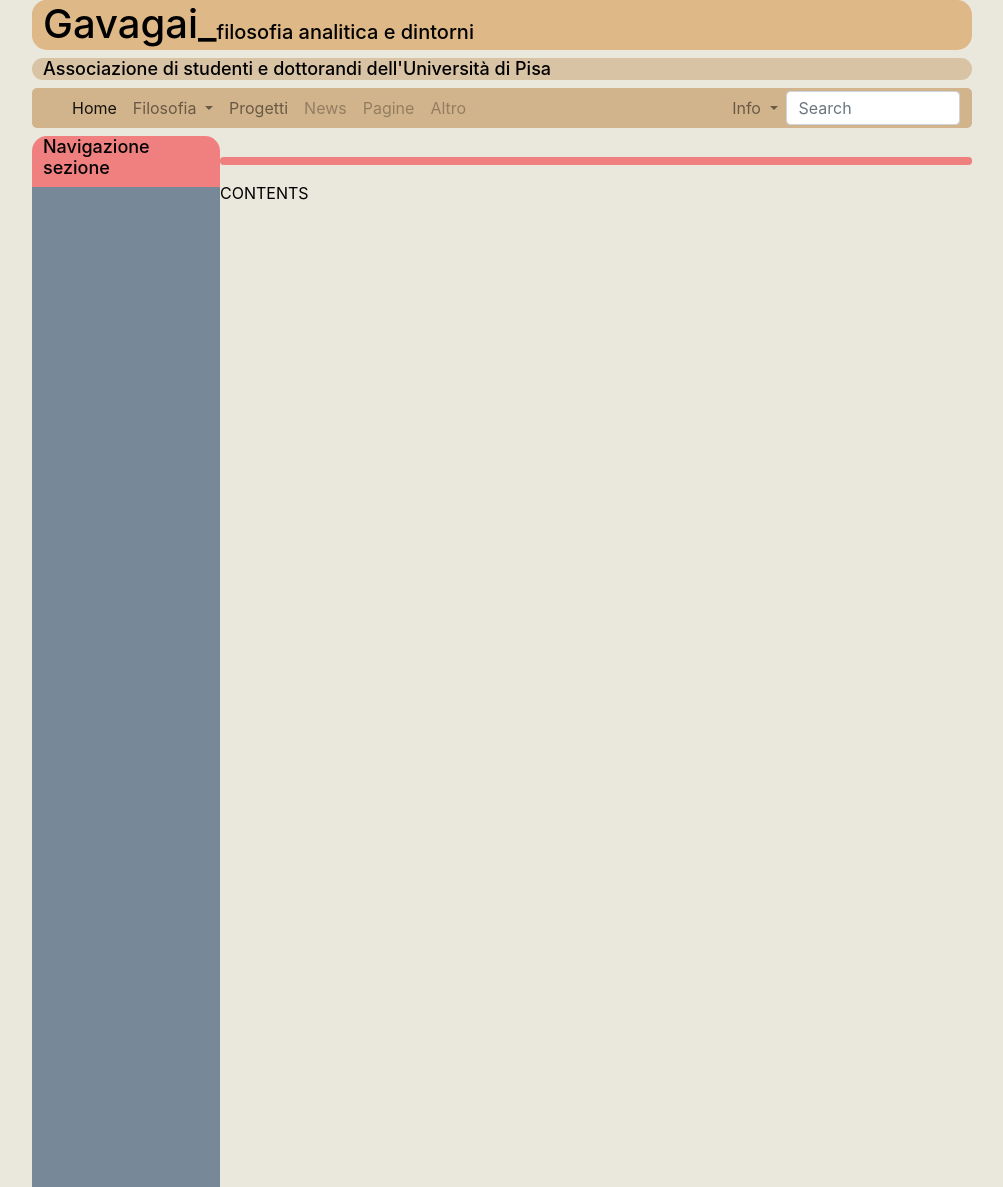
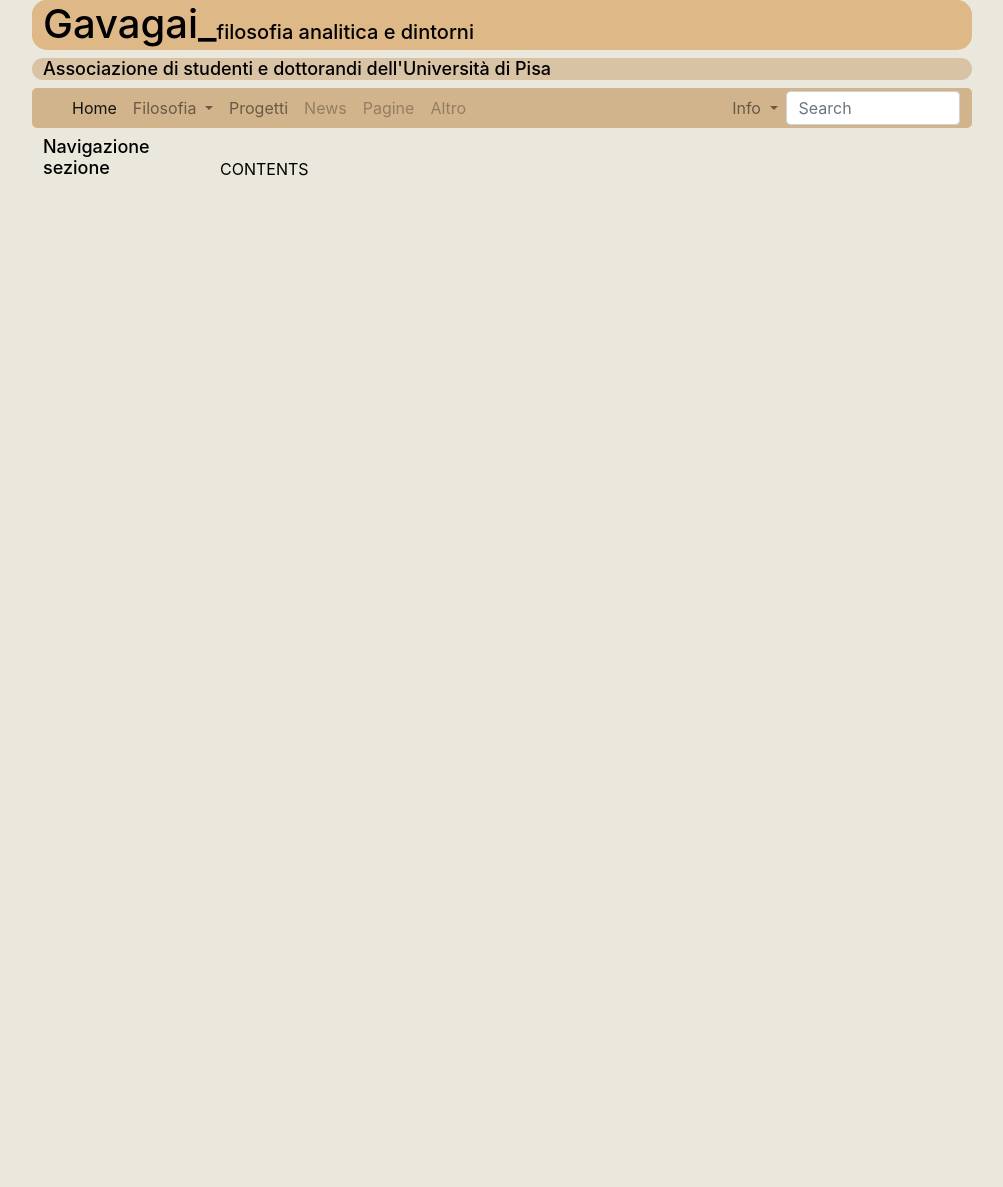
Before and after one commit to Gavagai-phi/gavagai-phi2.github.io, a Jekyll site: the page index.html, which Jekyll copies as it is, in a window 1280 px wide. Shown: the whole page, without its empty margins (138-1141 px from the left). Built offline with Jekyll 4.4.1, drawn with Linux system fonts in a browser that asks for light colours.

Commit message:
Update index.html

```diff
--- a/index.html
+++ b/index.html
@@ -83,16 +83,16 @@
     <script src="https://stackpath.bootstrapcdn.com/bootstrap/4.3.1/js/bootstrap.min.js" integrity="sha384-JjSmVgyd0p3pXB1rRibZUAYoIIy6OrQ6VrjIEaFf/nJGzIxFDsf4x0xIM+B07jRM" crossorigin="anonymous"></script>
 
  <div class='wrapper'><div style="width: 20%;
-	float: left; background-color: lightcoral; border-radius: 15px">
+	float: left; border-radius: 15px">
 	<h6 style="padding-left: 11px; font-size: 18px">Navigazione sezione </h6>
  	<div style="width: 100%; height:1000px;
-	float: left; background-color: lightslategray">
+	float: left;">
 </div>
 
  </div>
   <div style="width: 80%;
 	float: left;">
-	<h1><hr  style="border-top: 8px solid lightcoral;border-radius: 15px; margin-top: 21px"></h1>
+	<h1><hr  style="border-top: 8px;border-radius: 15px; margin-top: 21px"></h1>
  CONTENTS
 </div>
 
```
